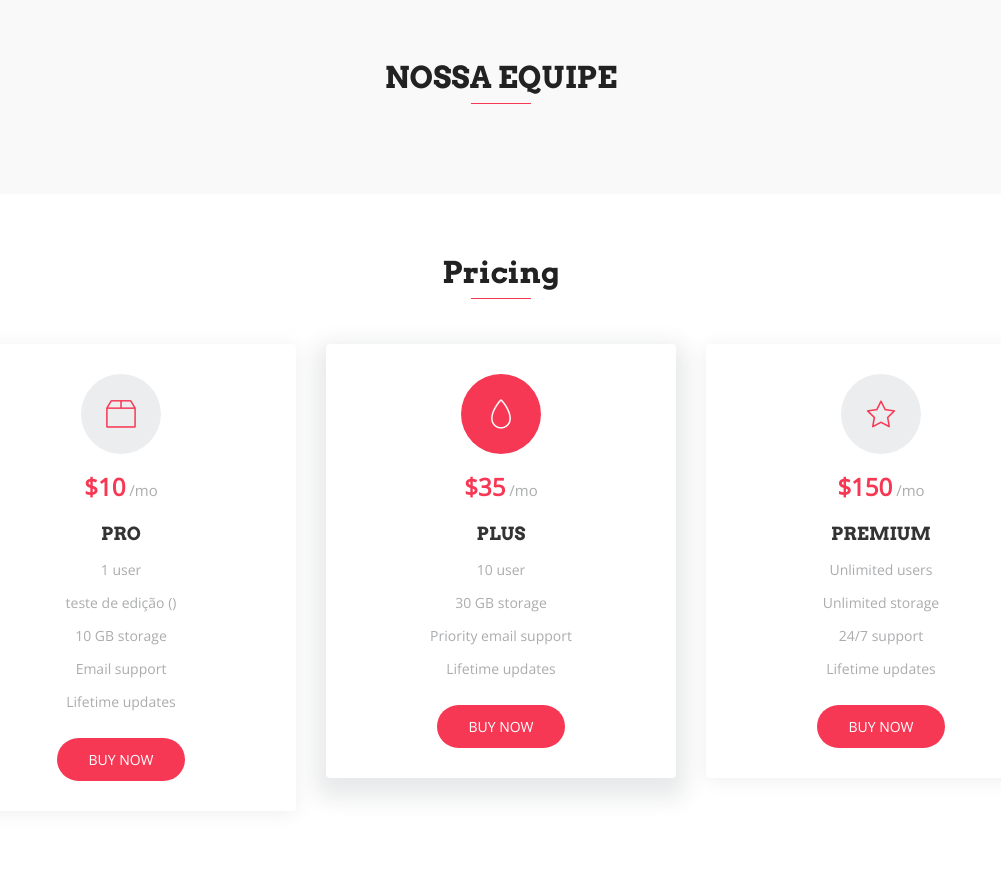
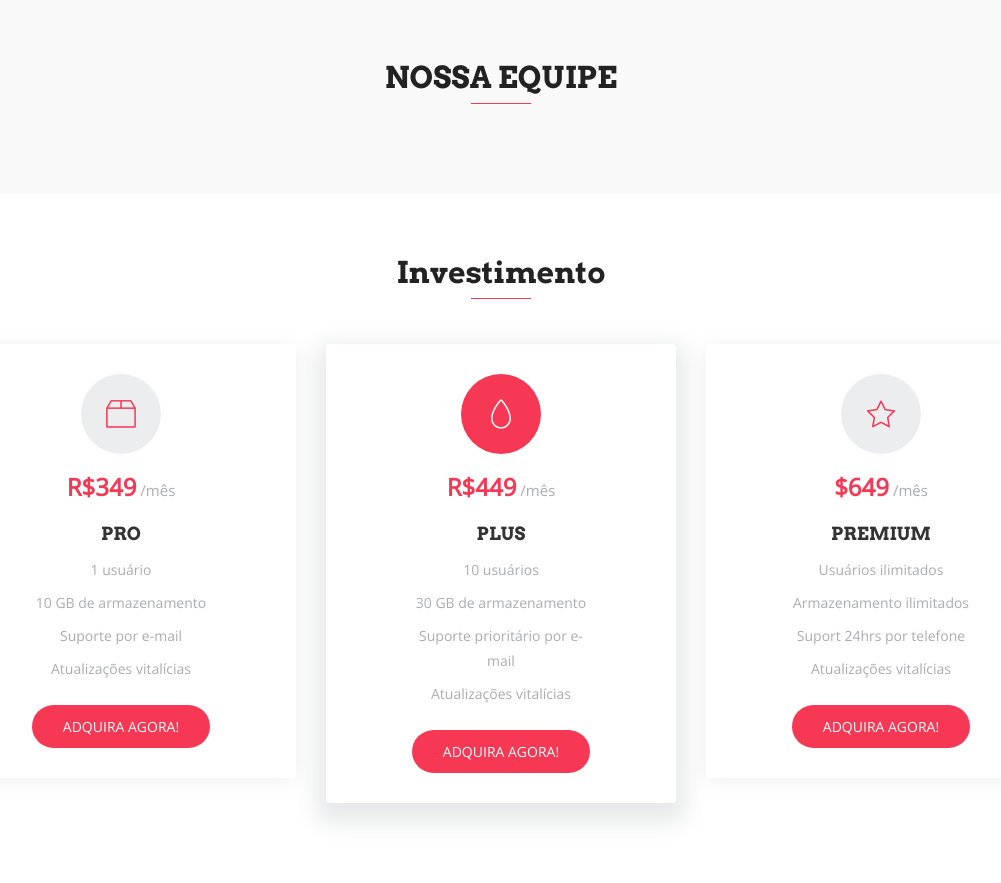
Before and after one commit to elimarafonso/WebSite-Fusion, a Django app: page / in a window 1280 px wide. Shown: the part 2080-2963 px from the top of the page, without its empty margins (139-1140 px from the left). Run offline with Django 4.2, Linux system fonts and the light colour scheme; data that the repository does not hold is empty; some libraries are stand-ins or nearby versions; some web fonts are replaced.

Commit message:
atualizando preços

```diff
--- a/core/templates/heroArea.html
+++ b/core/templates/heroArea.html
@@ -7,11 +7,11 @@
           <div class="row">
             <div class="col-lg-7 col-md-12 col-sm-12 col-xs-12">
               <div class="contents">
-                <h2 class="head-title">App, Business & SaaS<br>Landing Page Template</h2>
-                <p>teste de edição (header area), consectetur adipisicing elit. Rem repellendus quasi fuga nesciunt dolorum nulla magnam veniam sapiente, fugiat! fuga nesciunt dolorum nulla magnam veniam sapiente, fugiat!</p>
+                <h2 class="head-title">Transforme sua empresa,<br>Confie na melhor!</h2>
+                <p>Consectetur adipisicing elitonsectetur adipisicing elit. Rem repellendus quasi fuga nesciunt dolorum nulla magnam veniam sapiente, fugiat! fuga nesciunt dolorum nulla magnam veniam sapiente, fugiat!</p>
                 <div class="header-button">
-                  <a href="#" class="btn btn-common">Download Now</i></a>
-                  <a href="#" class="btn btn-border video-popup">Learn More</i></a>
+                  <a href="#" class="btn btn-common">BAIXE AGORA</i></a>
+                  <a href="#" class="btn btn-border video-popup">SAIBA MAIS</i></a>
                 </div>
               </div>
             </div>
--- a/core/templates/pricing.html
+++ b/core/templates/pricing.html
@@ -3,7 +3,7 @@
 <section id="pricing" class="section-padding">
       <div class="container">
         <div class="section-header text-center">
-          <h2 class="section-title wow fadeInDown" data-wow-delay="0.3s">Pricing</h2>
+          <h2 class="section-title wow fadeInDown" data-wow-delay="0.3s">Investimento</h2>
           <div class="shape wow fadeInDown" data-wow-delay="0.3s"></div>
         </div>
         <div class="row">
@@ -13,19 +13,18 @@
                 <i class="lni-package"></i>
               </div>
               <div class="pricing-header">
-                <p class="price-value">$10<span> /mo</span></p>
+                <p class="price-value">R$349<span> /mês</span></p>
               </div>
               <div class="title">
                 <h3>Pro</h3>
               </div>
               <ul class="description">
-                <li>1 user</li>
-                <li>teste de edição ()</li>
-                <li>10 GB storage</li>
-                <li>Email support</li>
-                <li>Lifetime updates</li>
+                <li>1 usuário</li>
+                <li>10 GB de armazenamento</li>
+                <li>Suporte por e-mail</li>
+                <li>Atualizações vitalícias</li>
               </ul>
-              <button class="btn btn-common">Buy Now</button>
+              <button class="btn btn-common">ADQUIRA AGORA!</button>
             </div>
           </div>
           <div class="col-lg-4 col-md-6 col-xs-12 active">
@@ -34,18 +33,18 @@
                 <i class="lni-drop"></i>
               </div>
               <div class="pricing-header">
-                <p class="price-value">$35<span> /mo</span></p>
+                <p class="price-value">R$449<span> /mês</span></p>
               </div>
               <div class="title">
                 <h3>Plus</h3>
               </div>
               <ul class="description">
-                <li>10 user</li>
-                <li>30 GB storage</li>
-                <li>Priority email support</li>
-                <li>Lifetime updates</li>
+                <li>10 usuários</li>
+                <li>30 GB de armazenamento</li>
+                <li>Suporte prioritário por e-mail</li>
+                <li>Atualizações vitalícias</li>
               </ul>
-              <button class="btn btn-common">Buy Now</button>
+              <button class="btn btn-common">ADQUIRA AGORA!</button>
            </div>
           </div>
           <div class="col-lg-4 col-md-6 col-xs-12">
@@ -54,18 +53,18 @@
                 <i class="lni-star"></i>
               </div>
               <div class="pricing-header">
-                <p class="price-value">$150<span> /mo</span></p>
+                <p class="price-value">$649<span> /mês</span></p>
               </div>
               <div class="title">
                 <h3>Premium</h3>
               </div>
               <ul class="description">
-                <li>Unlimited users</li>
-                <li>Unlimited storage</li>
-                <li>24/7 support</li>
-                <li>Lifetime updates</li>
+                <li>Usuários ilimitados</li>
+                <li>Armazenamento ilimitados</li>
+                <li>Suport 24hrs por telefone</li>
+                <li>Atualizações vitalícias</li>
               </ul>
-              <button class="btn btn-common">Buy Now</button>
+              <button class="btn btn-common">ADQUIRA AGORA!</button>
             </div>
           </div>
         </div>
```
